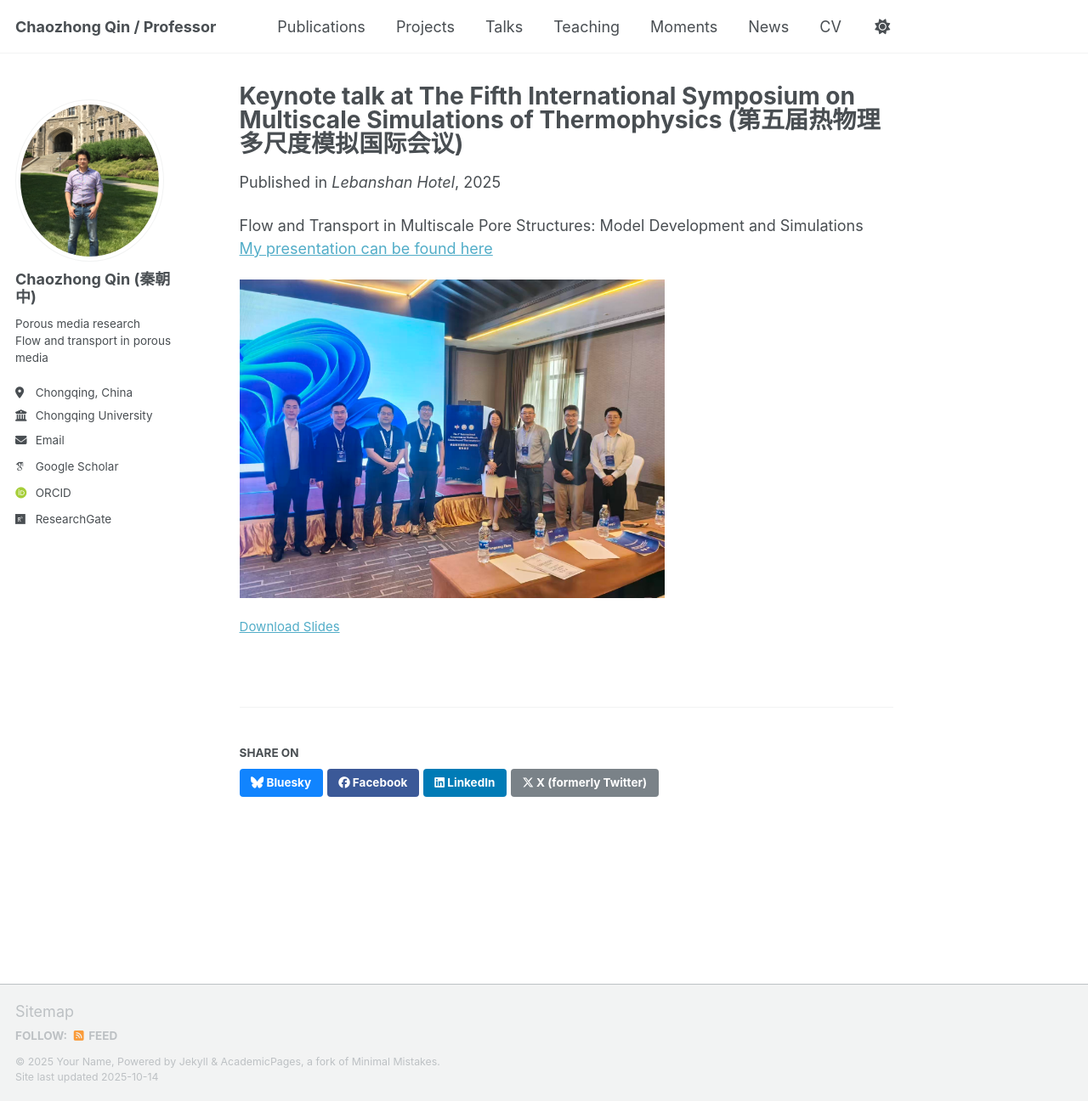
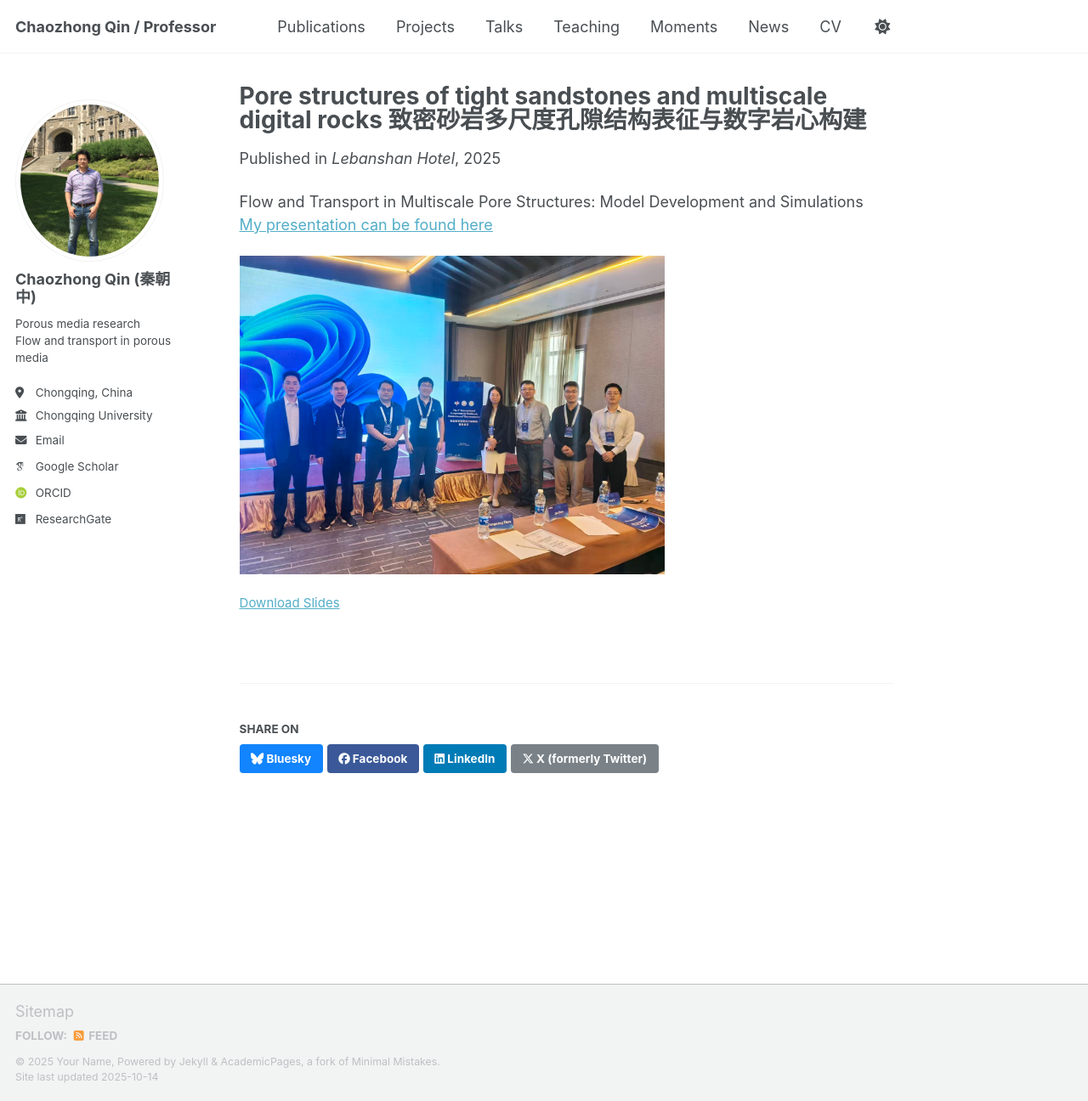
Before and after one commit to CZQIN/czqin.github.io, a Jekyll site: the page built from _projects/first-project.md, in a window 1280 px wide and 1296 px high. Shown: the whole window at 85% size. Built offline with Jekyll 4.4.1, drawn with Linux system fonts in a browser that asks for light colours; some web fonts are replaced; a script that is not in the unit is left out.

Commit message:
Update first-project.md

```diff
--- a/_projects/first-project.md
+++ b/_projects/first-project.md
@@ -1,5 +1,5 @@
 ---
-title: "Keynote talk at The Fifth International Symposium on Multiscale Simulations of Thermophysics (第五届热物理多尺度模拟国际会议)"
+title: "Pore structures of tight sandstones and multiscale digital rocks 致密砂岩多尺度孔隙结构表征与数字岩心构建"
 collection: projects
 permalink: /projects/first-project
 slidesurl: 'http://czqin.github.io/files/MSTP-202509-hefei-program.pdf'
```
